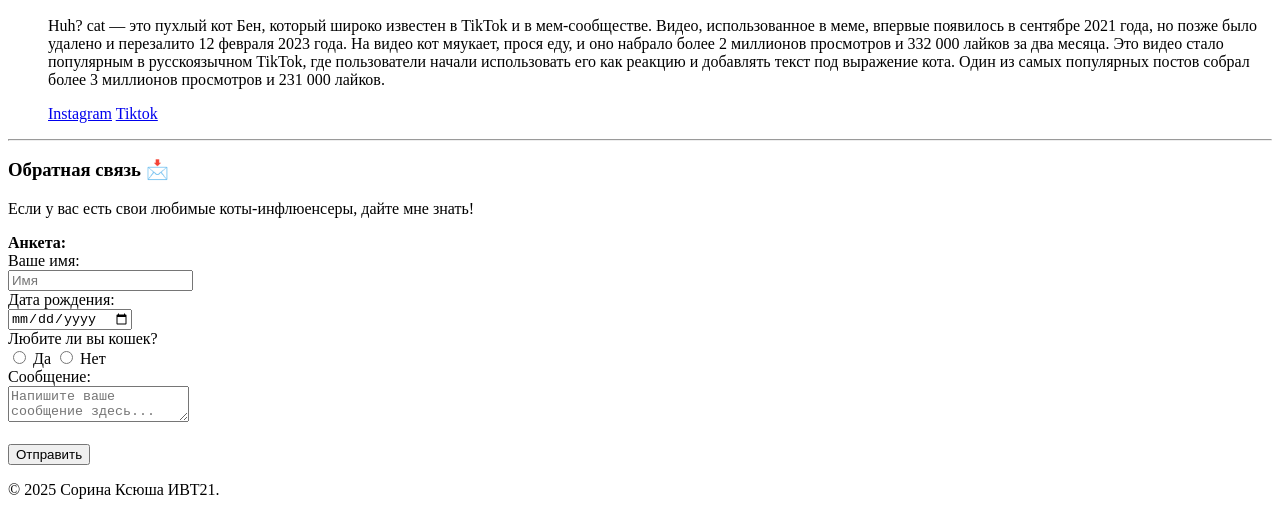
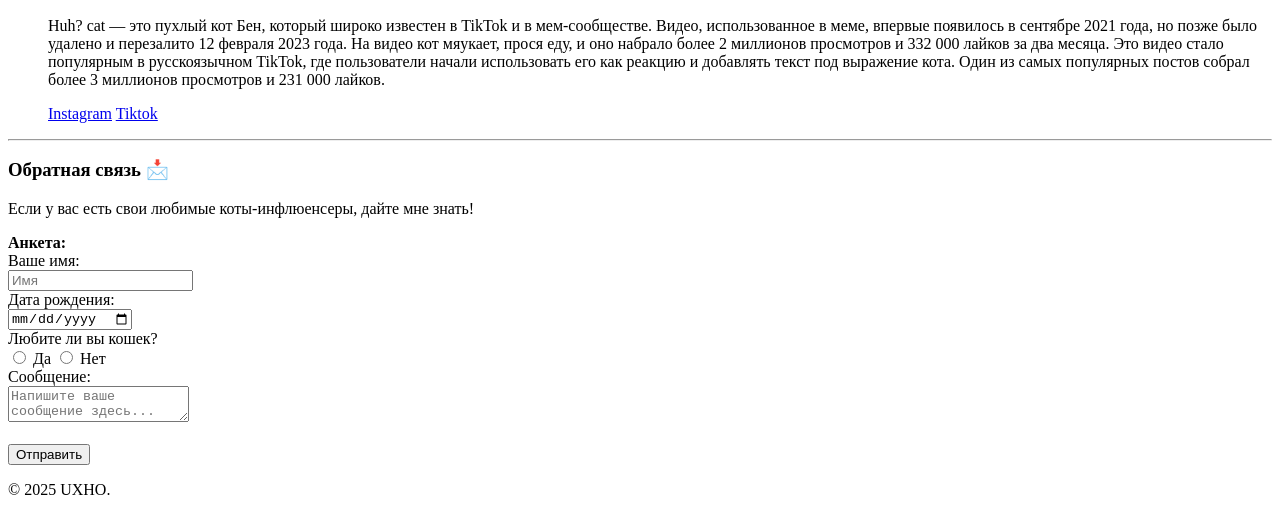
Before and after one commit to UXHO/my-catfluencers-website, a plain HTML site: page index.html in a window 1280 px wide. Shown: the part 4572-5087 px from the top of the page. Drawn offline with Linux system fonts and the light colour scheme.

Commit message:
Update index.html

```diff
--- a/index.html
+++ b/index.html
@@ -3,7 +3,7 @@
 <head>
     <meta charset="UTF-8">
     <meta name="viewport" content="width=device-width, initial-scale=1.0">
-    <meta name="author" content="Сорина Ксюша ИВТ21">
+    <meta name="author" content="UXHO">
     <meta name="description" content="сайт с моими любимыми котами-блогерами">
     <meta name="keywords" content="коты, catfluencers, list, список">
     <title>my favorite catfluencers :3</title>
@@ -139,8 +139,9 @@
     </main>
 
     <footer>
-        <p>&copy; 2025 Сорина Ксюша ИВТ21.</p>
+        <p>&copy; 2025 UXHO.</p>
     </footer>
 
 </body>
+
 </html>
```
